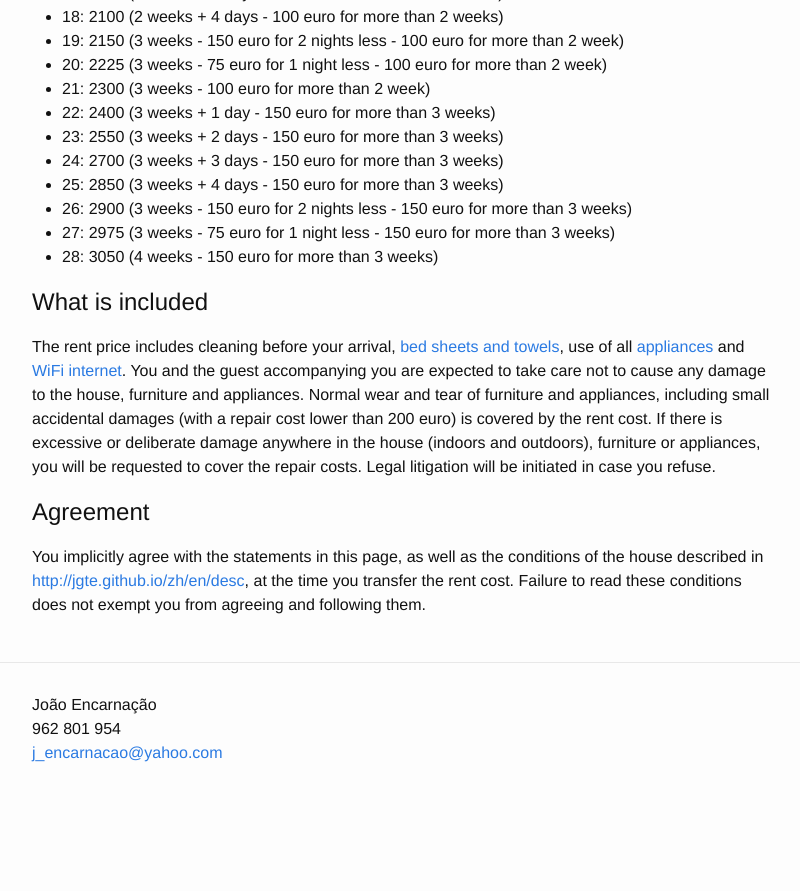
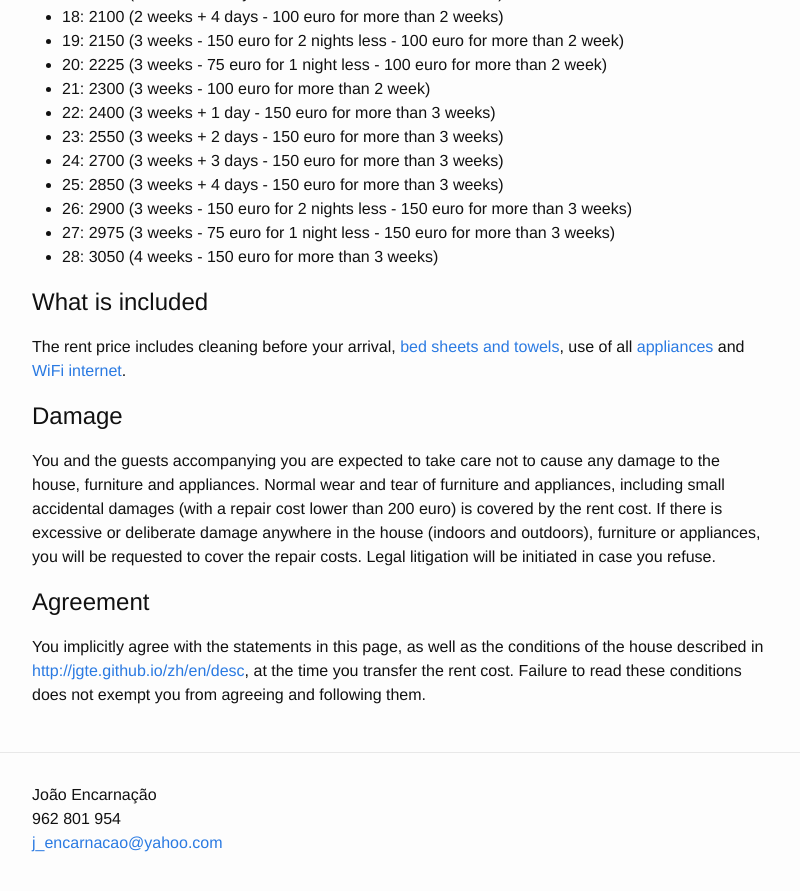
Before and after one commit to jgte/zh, a Jekyll site: the page built from en_price.md, in a window 1280 px wide and 900 px high, scrolled down 1712 px. Shown: the top 891 px of the window, without its empty margins (238-1038 px from the left). Built offline with Jekyll 4.4.1, drawn with Linux system fonts in a browser that asks for light colours; before the commit the page ends 2522 px from its top, so only the background shows below that.

Commit message:
revised the price page

```diff
--- a/en_price.md
+++ b/en_price.md
@@ -80,7 +80,12 @@
 What is included
 ----------------
 
-The rent price includes cleaning before your arrival, [bed sheets and towels](http://jgte.github.io/zh/en/desc#bed-sheets-and-towels), use of all [appliances](http://jgte.github.io/zh/en/desc#appliances) and [WiFi internet](http://jgte.github.io/zh/en/desc#wifi-internet). You and the guest accompanying you are expected to take care not to cause any damage to the house, furniture and appliances. Normal wear and tear of furniture and appliances, including small accidental damages (with a repair cost lower than 200 euro) is covered by the rent cost. If there is excessive or deliberate damage anywhere in the house (indoors and outdoors), furniture or appliances, you will be requested to cover the repair costs. Legal litigation will be initiated in case you refuse.
+The rent price includes cleaning before your arrival, [bed sheets and towels](http://jgte.github.io/zh/en/desc#bed-sheets-and-towels), use of all [appliances](http://jgte.github.io/zh/en/desc#appliances) and [WiFi internet](http://jgte.github.io/zh/en/desc#wifi-internet).
+
+Damage
+------
+
+You and the guests accompanying you are expected to take care not to cause any damage to the house, furniture and appliances. Normal wear and tear of furniture and appliances, including small accidental damages (with a repair cost lower than 200 euro) is covered by the rent cost. If there is excessive or deliberate damage anywhere in the house (indoors and outdoors), furniture or appliances, you will be requested to cover the repair costs. Legal litigation will be initiated in case you refuse.
 
 Agreement
 ---------
```
